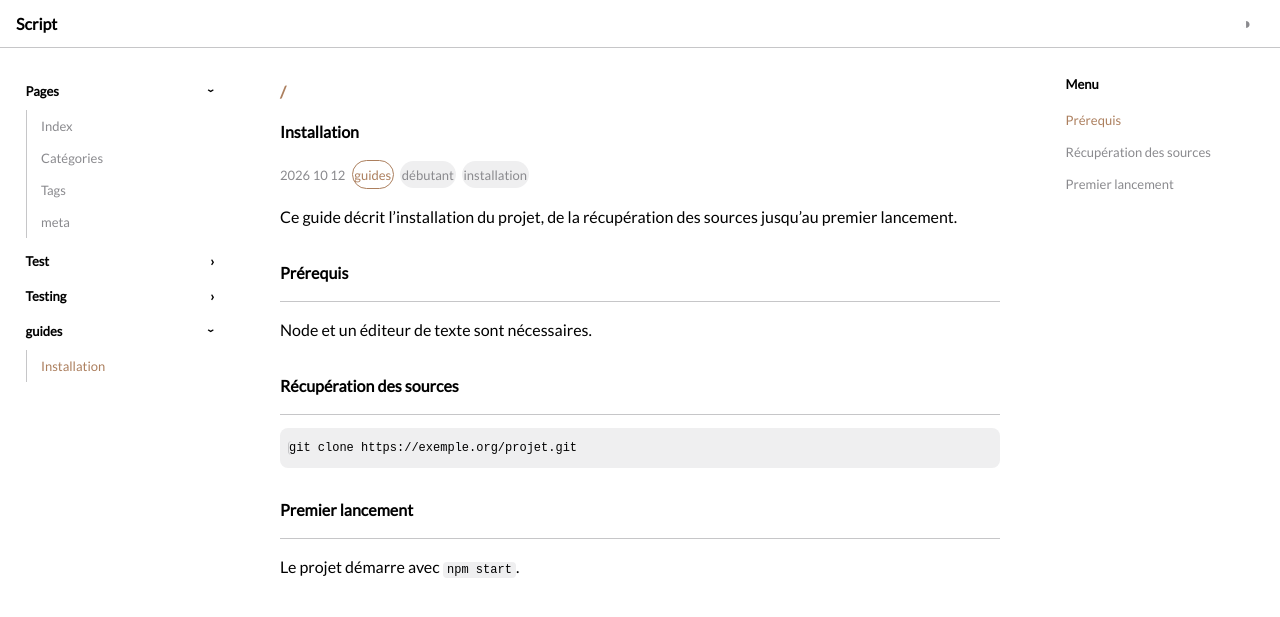
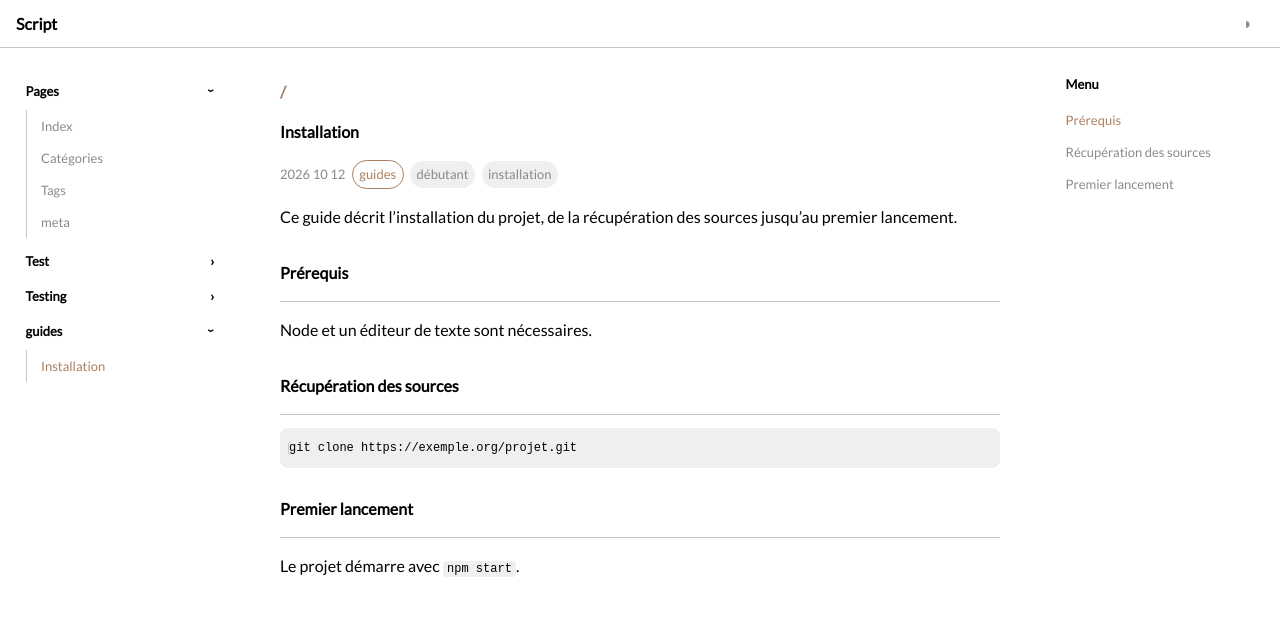
Before and after one commit to script-txt/script-txt.github.io, a Jekyll site: the page built from _posts/2026-10-12-installation.md, in a window 1280 px wide. Shown: the top 617 px of the page. Built offline with Jekyll 4.4.1, drawn with Linux system fonts in a browser that asks for light colours.

Commit message:
Update default.html

```diff
--- a/_layouts/default.html
+++ b/_layouts/default.html
@@ -115,7 +115,7 @@
 
   /* Métadonnées d'un article : date, catégories, tags */
   .meta { display: flex; flex-wrap: wrap; align-items: center; gap: .4rem; margin: 0 0 1rem; color: var(--muted); font-size: small; }
-  .bubble { padding: .1rem .1rem; border-radius: 999px; background: var(--hover); color: var(--muted); }
+  .bubble { padding: .1em .5em; border-radius: 999px; background: var(--hover); color: var(--muted); }
   /*a.bubble:hover { color: var(--fg); }*/
   .bubble.category { background: none; border: 1px solid var(--accent); color: var(--accent); }
 
```
